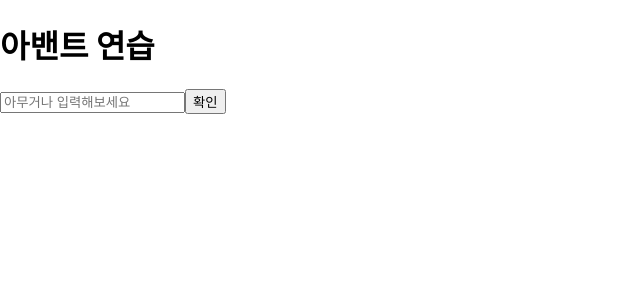
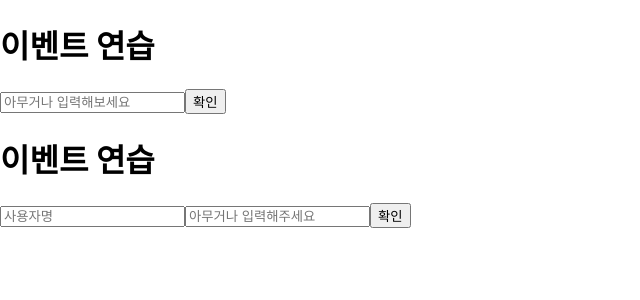
Before and after one commit to JUMP-Hongik/JUMP-Web-Study, a React (Create React App) app in the folder YoungGyo-00/hello-react/: page / in a window 1280 px wide. Shown: the top 300 px of the page, without its empty margins (0-640 px from the left). Built offline with nearby package versions, Linux system fonts and the light colour scheme.

Commit message:
Feat : 함수형 컴포넌트 이벤트 구현

```diff
--- a/YoungGyo-00/hello-react/src/App.js
+++ b/YoungGyo-00/hello-react/src/App.js
@@ -1,8 +1,14 @@
 import React from 'react';
 import CEventPractice from './CEventPractice';
+import FEventPractice from './FEventPractice';
 
 const App = () => {
-  return <CEventPractice />;
+  return (
+    <>
+      <CEventPractice />
+      <FEventPractice />
+    </>
+  );
 };
 
 export default App;
--- a/YoungGyo-00/hello-react/src/CEventPractice.js
+++ b/YoungGyo-00/hello-react/src/CEventPractice.js
@@ -27,7 +27,7 @@
   render() {
     return (
       <div>
-        <h1>아밴트 연습</h1>
+        <h1>이벤트 연습</h1>
         <input
           type="text"
           name="message"
--- /dev/null
+++ b/YoungGyo-00/hello-react/src/FEventPractice.js
@@ -0,0 +1,51 @@
+import React, { useState } from 'react';
+
+const FEventPractice = () => {
+  const [form, setForm] = useState({
+    username: '',
+    message: '',
+  });
+  const { username, message } = form;
+  const onChange = (e) => {
+    const nextForm = {
+      ...form,
+      [e.target.name]: e.target.value,
+    };
+    setForm(nextForm);
+  };
+  const onClick = () => {
+    alert(username + ' : ' + message);
+    setForm({
+      username: '',
+      message: '',
+    });
+  };
+  const onKeyPress = (e) => {
+    if (e.key === 'Enter') {
+      onClick();
+    }
+  };
+  return (
+    <div>
+      <h1>이벤트 연습</h1>
+      <input
+        type="text"
+        name="username"
+        placeholder="사용자명"
+        value={username}
+        onChange={onChange}
+      />
+      <input
+        type="text"
+        name="message"
+        placeholder="아무거나 입력해주세요"
+        value={message}
+        onChange={onChange}
+        onKeyDown={onKeyPress}
+      />
+      <button onClick={onClick}>확인</button>
+    </div>
+  );
+};
+
+export default FEventPractice;
```
